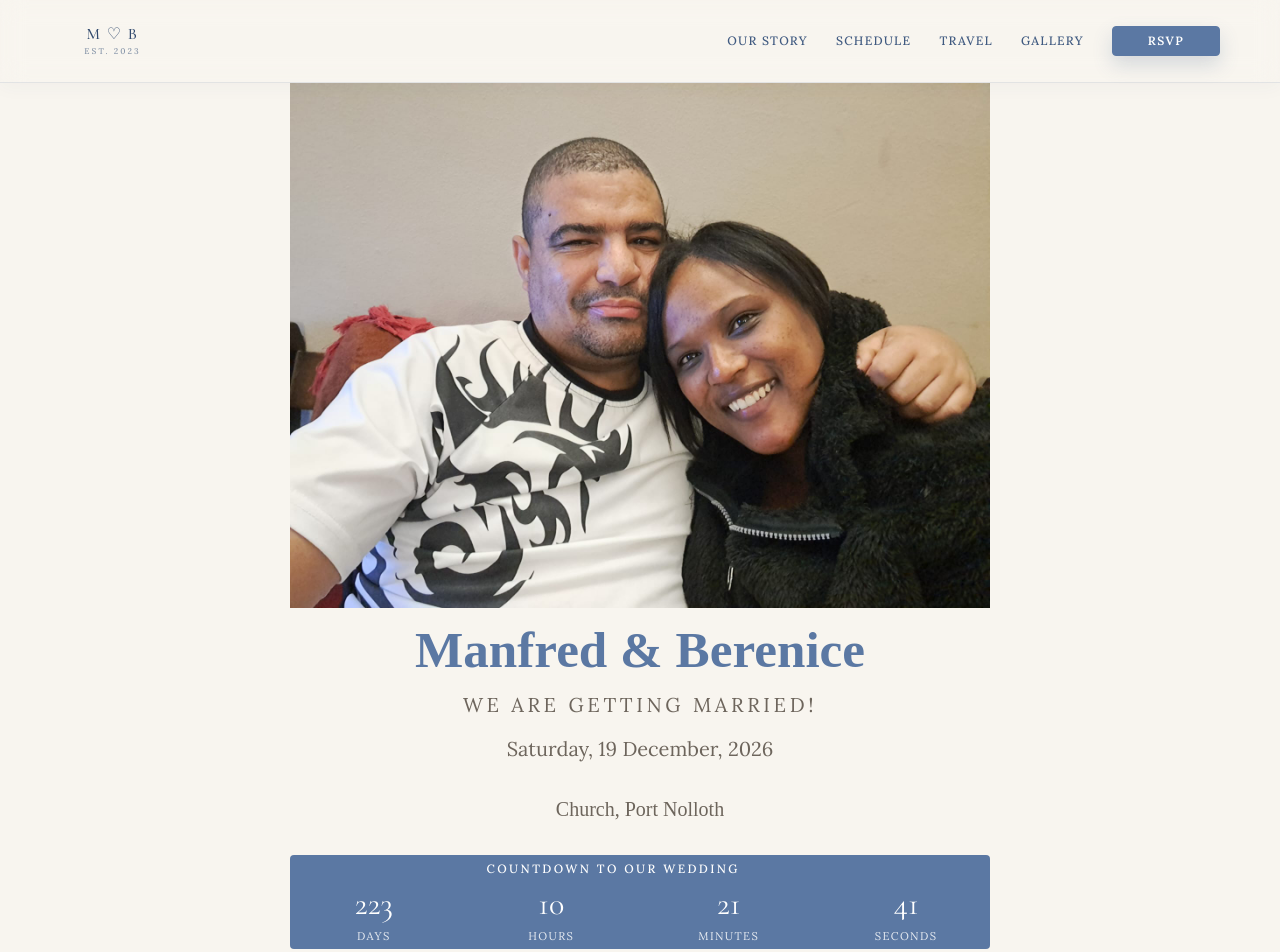
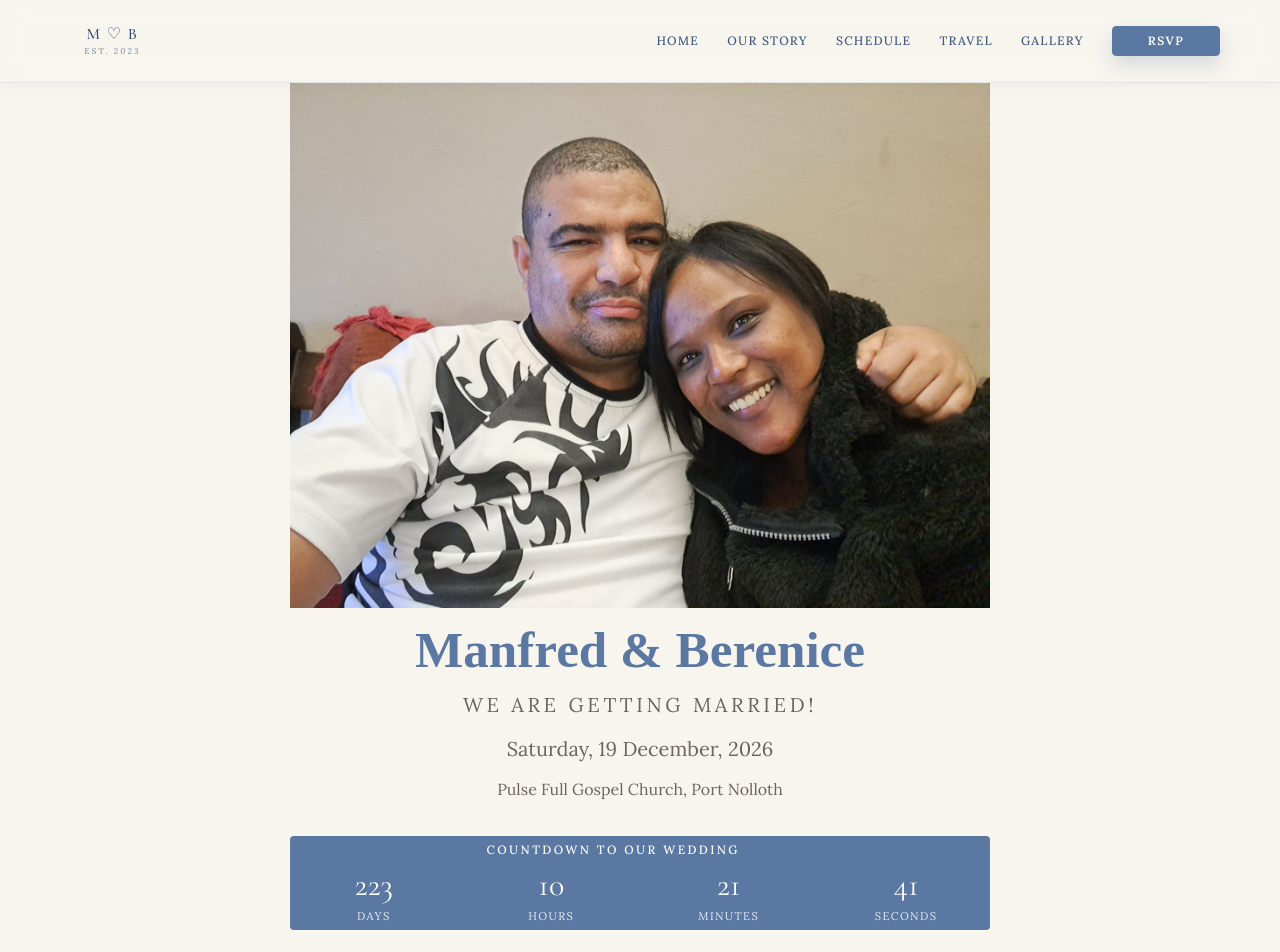
Before and after one commit to teddy-wests1de/mlandrew-wdng, a React (Vite) app: page / in a window 1280 px wide. Shown: the top 952 px of the page. Built offline with nearby package versions, Linux system fonts and the light colour scheme; a web font is replaced by a local one.

Commit message:
Adding Home Link

```diff
--- a/src/components/Header.jsx
+++ b/src/components/Header.jsx
@@ -5,6 +5,8 @@ const Header = () => {
   const [menuOpen, setMenuOpen] = useState(false);
 
   const navItems = [
+
+    { label: 'Home', href: '#home' },
     { label: 'Our Story', href: '#our-story' },
     { label: 'Schedule', href: '#schedule' },
     { label: 'Travel', href: '#travel' },
--- a/src/components/Hero.jsx
+++ b/src/components/Hero.jsx
@@ -3,12 +3,12 @@ import {ChevronDown} from 'lucide-react'
 
 function Hero() {
   return (
-    <section className="hero">
+    <section className="hero" id="home">
       <img src={heroImg} alt="Ernie and Berenice" />
       <h1 className="couple-names">Manfred & Berenice</h1>
       <p className="hero-tagline">WE ARE GETTING MARRIED!</p>
       <p className="hero-date">Saturday, 19 December, 2026</p>
-      <p className="hero-location">Church, Port Nolloth</p>
+      <p className="hero-location">Pulse Full Gospel Church, Port Nolloth</p>
       <div className="countdown-wrapper"> <p className="countdown-title"> COUNTDOWN TO OUR WEDDING </p> <div className="countdown"> <div className="countdown-item"> <div className="countdown-number">223</div> <div className="countdown-label">Days</div> </div> <div className="countdown-item"> <div className="countdown-number">10</div> <div className="countdown-label">Hours</div> </div> <div className="countdown-item"> <div className="countdown-number">21</div> <div className="countdown-label">Minutes</div> </div> <div className="countdown-item"> <div className="countdown-number">41</div> <div className="countdown-label">Seconds</div> </div> </div>
       </div>
       <div className="section-divider">
--- a/src/components/Travel.jsx
+++ b/src/components/Travel.jsx
@@ -21,13 +21,14 @@ function Travel() {
         <div className="venue-details">
 
           <h3 className="venue-name">
-            The Bayview Estate
+            Pulse Full Gospel Church Port Nolloth
           </h3>
 
           <p className="venue-address">
-            123 Ocean Drive<br />
-            Camps Bay<br />
-            Cape Town, South Africa
+            Malherbe St<br />
+            Port Nolloth<br />
+            8280<br />
+            South Africa
           </p>
 
         </div>
@@ -53,17 +54,6 @@ function Travel() {
 
         <div className="travel-item">
 
-          <h3>Airport</h3>
-
-          <p>
-            Cape Town International Airport is approximately
-            30 minutes from the venue.
-          </p>
-
-        </div>
-
-        <div className="travel-item">
-
           <h3>Transport</h3>
 
           <p>
--- a/src/index.css
+++ b/src/index.css
@@ -654,8 +654,9 @@ p {
 }
 
 .hero-location {
-  font-family: var(--script);
-  font-size: 1.25rem;
+  /* font-family: var(--script); */
+  font-size: 1rem;
+  margin: .25rem auto 2rem;
 }
 
 
```
